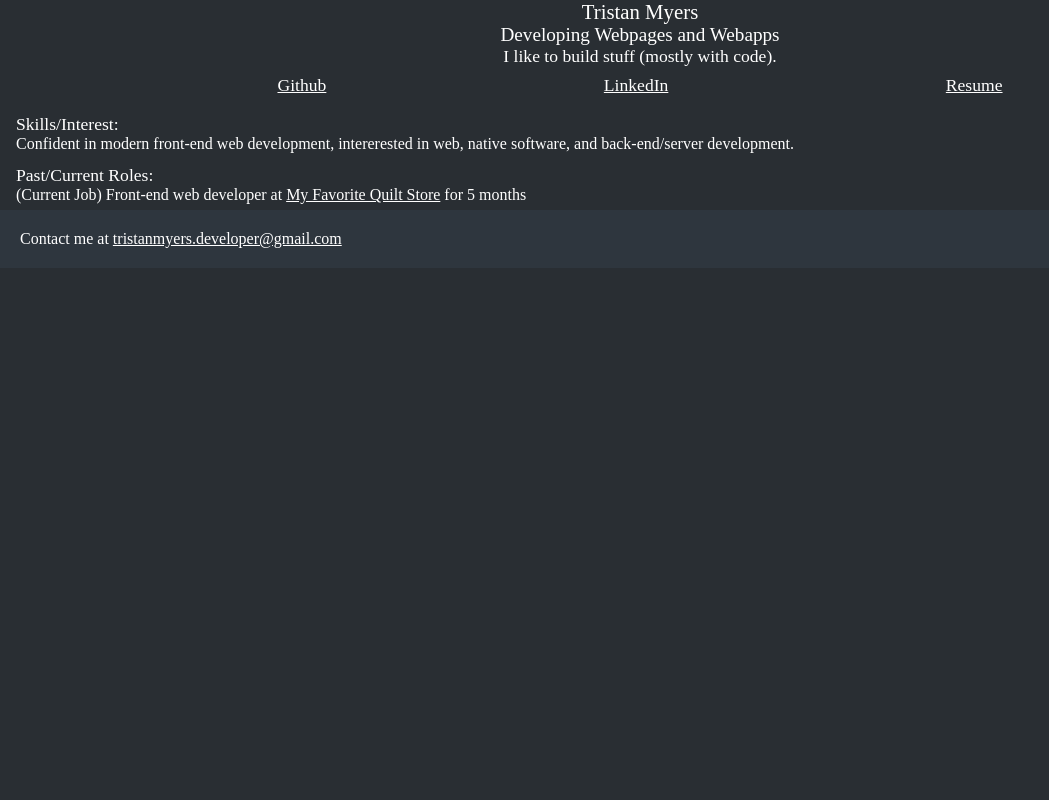
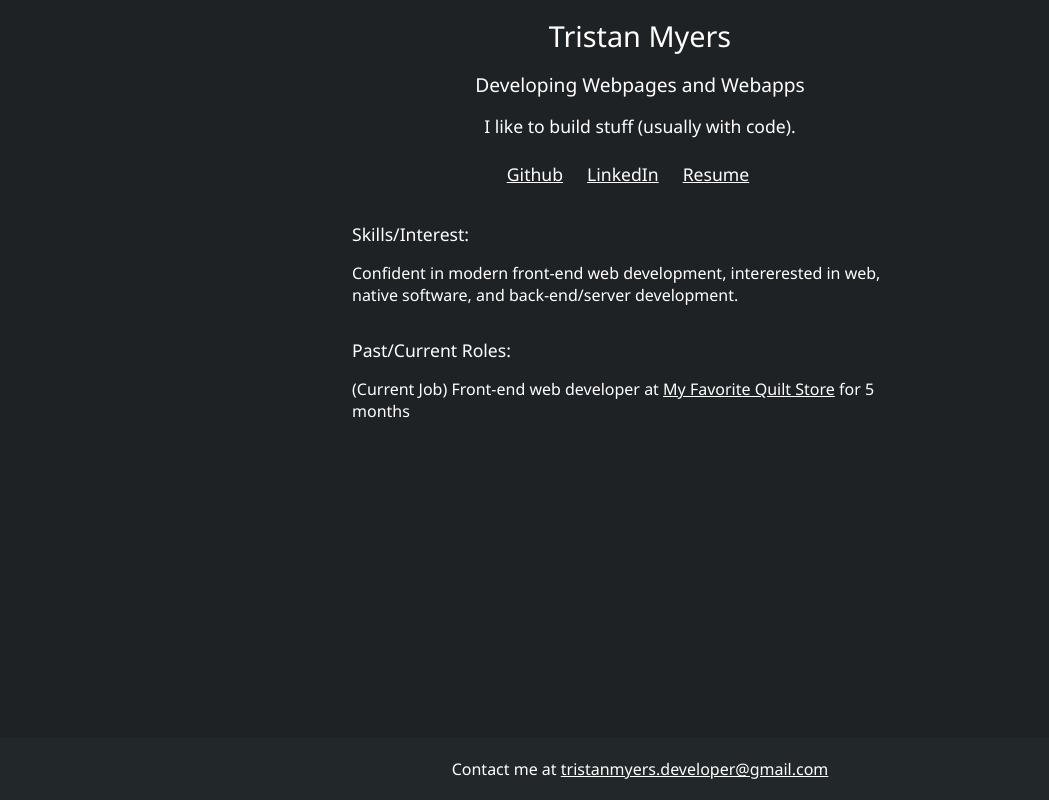
Before and after one commit to tristanmyers/website2, a plain HTML site: page src/index.html in a window 1280 px wide. Shown: the whole page, without its empty margins (0-1049 px from the left). Drawn offline with Linux system fonts and the light colour scheme; a web font is replaced by a local one.

Commit message:
change colors, position elements better

```diff
--- a/src/index.html
+++ b/src/index.html
@@ -13,7 +13,7 @@
 			<div id="about-me">
 				<h1>Tristan Myers</h1>
 				<h2>Developing Webpages and Webapps</h2>
-				<h3>I like to build stuff (mostly with code).</h3>
+				<h3>I like to build stuff (usually with code).</h3>
 			</div>
 			<div id="socials">
 				<h3><a href="https://github.com/tristanmyers">Github</a></h3>
--- a/src/styles/index.css
+++ b/src/styles/index.css
@@ -1,3 +1,5 @@
+@import url('http://fonts.cdnfonts.com/css/menlo');
+
 * {
 	margin: 0;
 	padding: 0;
@@ -6,15 +8,21 @@
 
 /* mobile first */
 :root {
-	--main-bg-color: hsl(210, 11%, 18%);
+	--main-bg-color: hsl(206, 11%, 13%);
+	--secondary-bg-color: hsl(202, 11%, 15%);
 	--main-link-color: hsl(210, 100%, 50%);
 	--main-text-color: hsl(0, 0%, 100%);
 	--body-text-size: 1rem;
+	--font: "Segoe UI", Helvetica, Arial, sans-serif;
 }
 
 body {
 	background-color: var(--main-bg-color);
 	color: var(--main-text-color);
+	font-family: var(--font);
+	display: flex;
+	flex-direction: column;
+	min-height: 100vh;
 }
 
 h1, h2, h3 {
@@ -54,11 +62,14 @@ header {
 }
 
 footer {
-	background-color: hsl(210, 15%, 21%);
-	/* position: sticky; */
-	/* bottom: 0px; */
-	padding: 20px;
+	background-color: var(--secondary-bg-color);
+	display: flex;
+	flex-direction: row;
+	place-content: center;
+	width: 100vw;
 	flex-shrink: 0;
+	margin-top: auto;
+	padding: 20px 0;
 }
 
 #container {
@@ -66,26 +77,44 @@ footer {
 	flex-direction: column;
 	flex-grow: 1;
 	min-height: 100%;
+	place-items: center;
 }
 
 #about-me {
 	display: flex;
 	flex-direction: column;
-	justify-content: space-evenly;
+	row-gap: 1rem;
+	margin: 1rem 0 1rem 0;
+}
+
+#about-me h1 {
+	font-size: calc(var(--body-text-size) * 1.8);
 }
 
 #socials {
 	display: flex;
 	flex-direction: row;
-	justify-content: space-evenly;
-	margin-top: 8px;
+	place-content: center;
+	margin: 0.5rem;
+}
+
+#socials h3 {
+	padding-right: 24px;
 }
 
 .sections {
-	padding: 6px 16px;
+	padding: 8px 8px;
+	width: 85vw;
 }
 
-/*
-@media screen, (min-width: 768px) {
+.sections h3{
+	margin-bottom: 1rem;
+}
 
-} */
+
+@media screen and (min-width: 768px) {
+	.sections {
+		padding: 16px 16px;
+		width: 45vw;
+	}
+}
```
